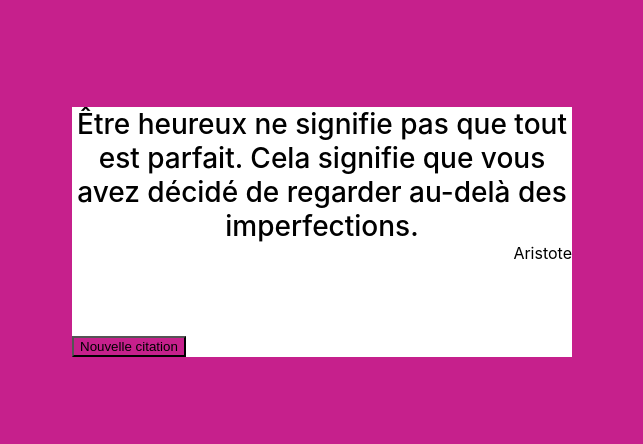
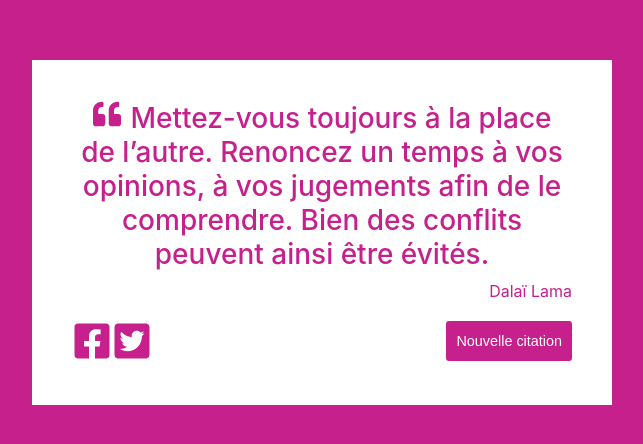
Before and after one commit to Maybiz/french-random-quote-machine, a React (Create React App) app: page / in a window 1280 px wide. Shown: the part 168-612 px from the top of the page, without its empty margins (318-961 px from the left). Built offline with nearby package versions, Linux system fonts and the light colour scheme.

Commit message:
add style

```diff
--- a/package.json
+++ b/package.json
@@ -9,6 +9,7 @@
     "node-sass": "^4.14.1",
     "react": "^16.13.1",
     "react-dom": "^16.13.1",
+    "react-icons": "^3.10.0",
     "react-redux": "^7.2.0",
     "react-scripts": "3.4.1",
     "redux": "^4.0.5"
--- a/src/App.js
+++ b/src/App.js
@@ -1,23 +1,17 @@
 import React from 'react'
 import QuoteBox from './components/QuoteBox'
 import {connect} from 'react-redux'
-import addColor from './actions/action'
 
-const mapStateToProps = (state) => {
+const mapStateToProps = state => {
    return {
-     color: state
+      color: state
    }
- }
+}
 
-
-const App = (props) => {
-
-   const style = {
-      background: props.color.reducers
-   }
+const App = ({color}) => {
 
    return (
-      <div className="content" style={style}>
+      <div className="content" style={{background: color.reducers}}>
          <QuoteBox />
       </div>
    )
--- a/src/components/QuoteBox.js
+++ b/src/components/QuoteBox.js
@@ -1,46 +1,102 @@
 import React, { useState, useEffect } from "react";
-import {connect} from 'react-redux'
-import addColor from '../actions/action'
+import { connect } from "react-redux";
+import addColor from "../actions/actions";
+import { FaTwitterSquare, FaQuoteLeft, FaFacebookSquare } from "react-icons/fa";
 
 const mapStateToProps = (state) => {
 	return {
-     color: state
-   }
- }
+		color: state,
+	};
+};
 
 const mapDispatchToProps = (dispatch) => {
 	return {
-     addNewColor: (color) => {
-       dispatch(addColor(color))
-     }
-   }
- }
+		addBackgroundColor: (color) => {
+			dispatch(addColor(color));
+		},
+	};
+};
 
-const QuoteBox = (props) => {
-	const quotes = [
-		{
-			text:
-				"C’est en vain qu’on cherche au loin le bonheur quand on oublie de le cultiver soi-même.",
+const QuoteBox = ({ color, addBackgroundColor }) => {
+	const quotes = [{
+		text: "C’est en vain qu’on cherche au loin le bonheur quand on oublie de le cultiver soi-même.",
 		author: "Jean-Jacques Rousseau",
 	},
 	{
-			text:
-				"Être heureux ne signifie pas que tout est parfait. Cela signifie que vous avez décidé de regarder au-delà des imperfections.",
+		text: "Être heureux ne signifie pas que tout est parfait. Cela signifie que vous avez décidé de regarder au-delà des imperfections.",
 		author: "Aristote",
 	},
 	{
-			text:
-				"Le bonheur est un parfum que l’on ne peut répandre sur autrui, sans en faire rejaillir quelques gouttes sur soi-même.",
+		text: "Le bonheur est un parfum que l’on ne peut répandre sur autrui, sans en faire rejaillir quelques gouttes sur soi-même.",
 		author: "Ralph Waldo Emerson",
+	},
+	{
+		text: "Le plaisir peut s’appuyer sur l’illusion, mais le bonheur repose sur la vérité.",
+		author: "Nicolas de Chamfort",
+	},
+	{
+		text: "Plus nous sommes concernés par le bonheur des autres, plus nous construisons en même temps le nôtre.",
+		author: "Dalaï Lama",
+	},
+	{
+		text: "Tous les hommes pensent que le bonheur se trouve au sommet de la montagne alors qu’il réside dans la façon de la gravir.",
+		author: "Confucius",
+	},
+	{
+		text: "J’ai décidé d’être heureux parce que c’est bon pour la santé.",
+		author: "Voltaire",
+	},
+	{
+		text: "Aimer, ce n’est pas se regarder l’un l’autre, c’est regarder ensemble dans la même direction.",
+		author: "Antoine de Saint‑Exupéry",
+	},
+	{
+		text: "Celui qui est le maître de lui-même est plus grand que celui qui est le maître du monde.",
+		author: "Bouddha",
+	},
+	{
+		text: "Une injustice commise quelque part est une menace pour la justice dans le monde entier.",
+		author: "Martin Luther King",
+	},
+	{
+		text: "Mettez-vous toujours à la place de l’autre. Renoncez un temps à vos opinions, à vos jugements afin de le comprendre. Bien des conflits peuvent ainsi être évités.",
+		author: "Dalaï Lama",
+	},
+	{
+		text: "La nature nous a donné une langue et deux oreilles, afin que nous écoutions le double de ce que nous disons.",
+		author: "Zenon de Citium",
+	},
+	{
+  		text: "Être libre, ce n’est pas seulement se débarrasser de ses chaînes ; c’est vivre d’une façon qui respecte et renforce la liberté des autres.",
+		author: "Nelson Mandela",
+	},
+	{
+		text: "Le pardon libère l’âme, il fait disparaître la peur. C’est pourquoi le pardon est une arme si puissante.",
+		author: "Nelson Mandela",
+	},
+	{
+		text: "Lorsque vous cherchez ce qu’il y a de bon chez les autres, vous découvrez ce qu’il y a de meilleur en vous-mêmes.",
+		author: "Martin Walsh",
+	},
+	{
+		text: "Il n’y a pas de maîtrise à la fois plus grande et plus humble que celle que l’on exerce sur soi.",
+		author: "Léonard de Vinci",
+	},
+	{
+		text: "Définissez le succès avec vos propres termes, atteignez-les avec vos propres règles, et construisez une vie que vous êtes fiers de vivre.",
+		author: "Anne Sweeney",
+	},
+	{
+		text: "Faites comme l’arbre, changez vos feuilles et gardez vos racines. Changez vos idées et gardez vos principes.",
+		author: "Proverbe tibétain",
 	},
 	];
 
 	const [index, setIndex] = useState(0);
-   const [randomColor, setRandomColor] = useState('')
 
 	const getRandom = () => {
 		setIndex(Math.floor(Math.random() * quotes.length));
-      props.addNewColor(`#${Math.floor(Math.random()*16777215).toString(16)}`)
+		addBackgroundColor(`#${Math.floor(Math.random() * 16777215).toString(16)}`);
 	};
 
 	useEffect(() => {
@@ -48,18 +104,30 @@ const QuoteBox = (props) => {
 	}, []);
 
 	return (
-		<div id="quote-box">
+		<div id="quote-box" style={{color: color.reducers}}>
 			<div className="top-row">
-            <div id="text">{quotes[index].text}</div>
+				<div id="text">
+					<FaQuoteLeft style={{ marginRight: "10px" }} />
+					{quotes[index].text}
+				</div>
 				<div id="author">{quotes[index].author}</div>
 			</div>
 
 			<div className="bottom-row">
-            <button id="new-quote" onClick={getRandom} style={{backgroundColor: props.color.reducers}}>Nouvelle citation</button>
-            <a id="tweet-quote"></a>
+				<div class="socials">
+					<a id="fb-quote" href="#">
+						<FaFacebookSquare size="40px" color={color.reducers} />
+					</a>
+					<a id="tweet-quote" href="https://twitter.com/intent/tweet">
+						<FaTwitterSquare size="40px" color={color.reducers} />
+					</a>
+				</div>
+				<button id="new-quote" style={{ background: color.reducers }} onClick={getRandom}>
+	 				Nouvelle citation
+				</button>
 			</div>
 		</div>
 	);
 };
 
-export default connect(mapStateToProps, mapDispatchToProps)(QuoteBox)
+export default connect(mapStateToProps, mapDispatchToProps)(QuoteBox);
--- a/src/css/index.scss
+++ b/src/css/index.scss
@@ -15,12 +15,13 @@ body {
 
 #quote-box {
    width: 500px;
-   min-height: 250px;
+   min-height: 220px;
    background: #ffffff;
    margin: auto;
    display: flex;
    flex-direction: column;
    justify-content: space-between;
+   padding: 40px;
 }
 
 .top-row {
@@ -35,10 +36,23 @@ body {
   #author {
     font-size: 1em;
     text-align: right;
+    margin-top: 10px;
   }
 }
 
 .bottom-row {
   display: flex;
   justify-content: space-between;
+  margin-top: 20px;
+
+  #new-quote {
+    height: 40px;
+    border: none;
+    outline-style: none;
+    border-radius: 3px;
+    color: #ffffff;
+    font-size: 0.9em;
+    cursor: pointer;
+    padding: 0 10px;
+  }
 }
```
Also changed, not shown: src/actions/actions.js (renamed from src/actions/action.js), 1 other file (tests, documents, lock files or other folders). Lines whose indentation alone changed are shown as unchanged.
